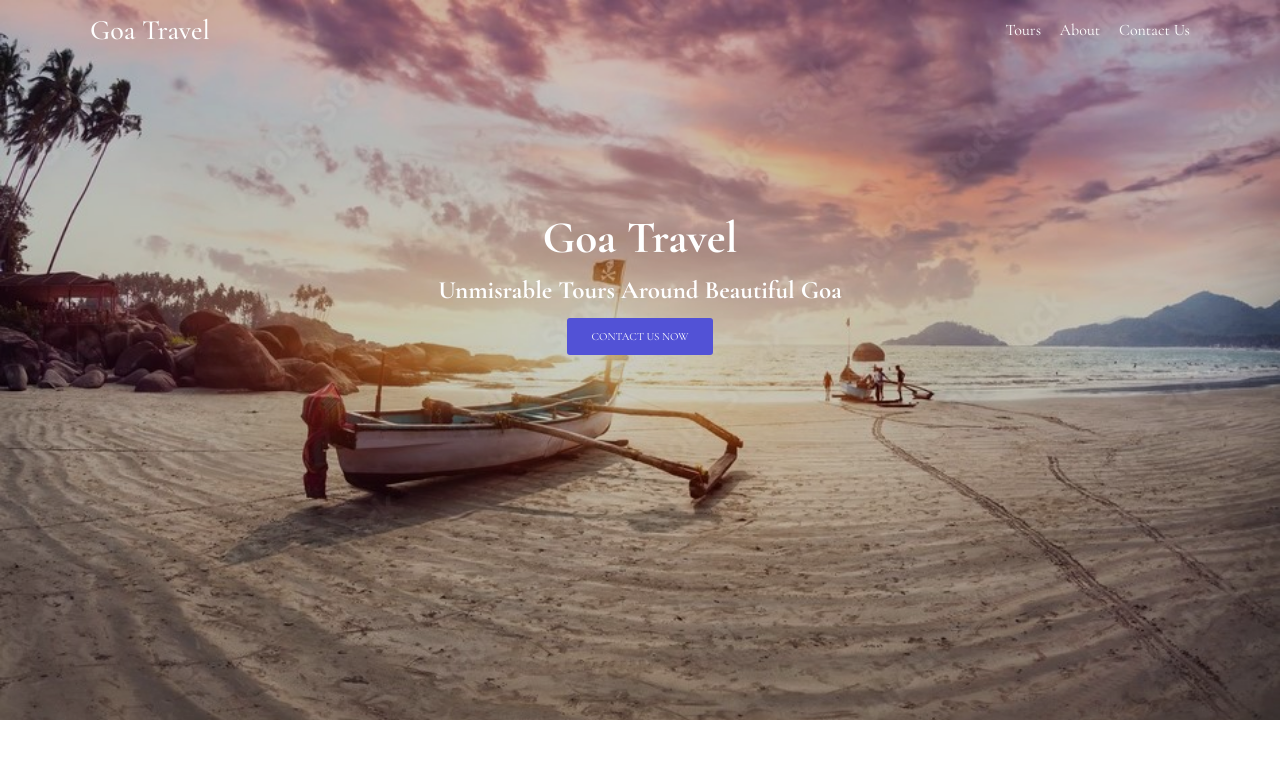
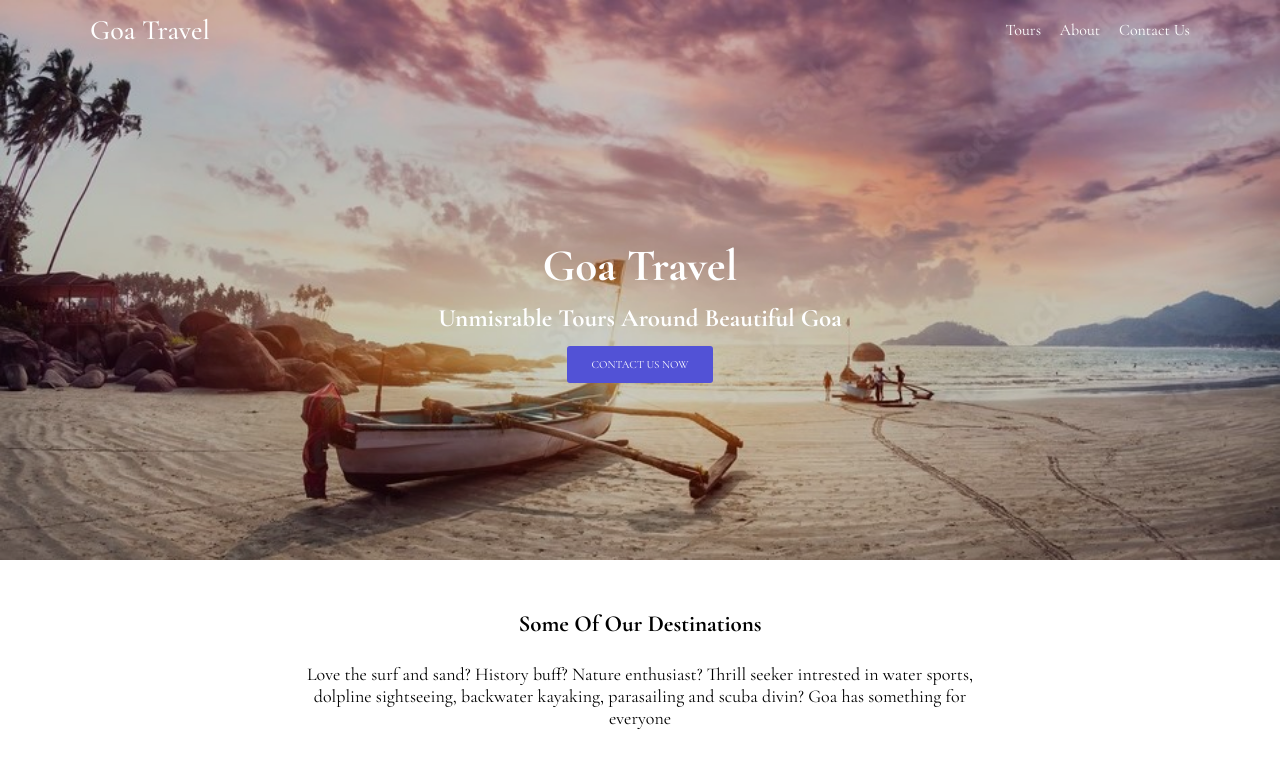
Before and after one commit to gitlakshay07/GOA-TRAVELS, a plain HTML site: page index.html in a window 1280 px wide. Shown: the top 767 px of the page. Drawn offline with nearby package versions, Linux system fonts and the light colour scheme.

Commit message:
fix header info height

```diff
--- a/style.css
+++ b/style.css
@@ -10,7 +10,7 @@
 }
       /* page-1 header portion start */
 header {
-    height: 90vh;
+    /* height: 90vh; */
     background-image: url(./images/img1.jpeg);
     background-size: cover;
     background-repeat: no-repeat;
@@ -43,10 +43,12 @@ nav {
 }
 #info {
     text-align: center;
-    margin: auto;
+    /* margin: auto; */
     display: flex;
     flex-direction: column;
     gap: 10px;
+    height: 500px;
+    justify-content: center;
 }
 #info h1 {
     color: #fff;
@@ -72,7 +74,7 @@ nav {
 header .container {
     display: flex;
     flex-direction: column;
-    gap: 150px;
+    /* gap: 150px; */
 }
                  /* page-1 header portion end */
 
```
